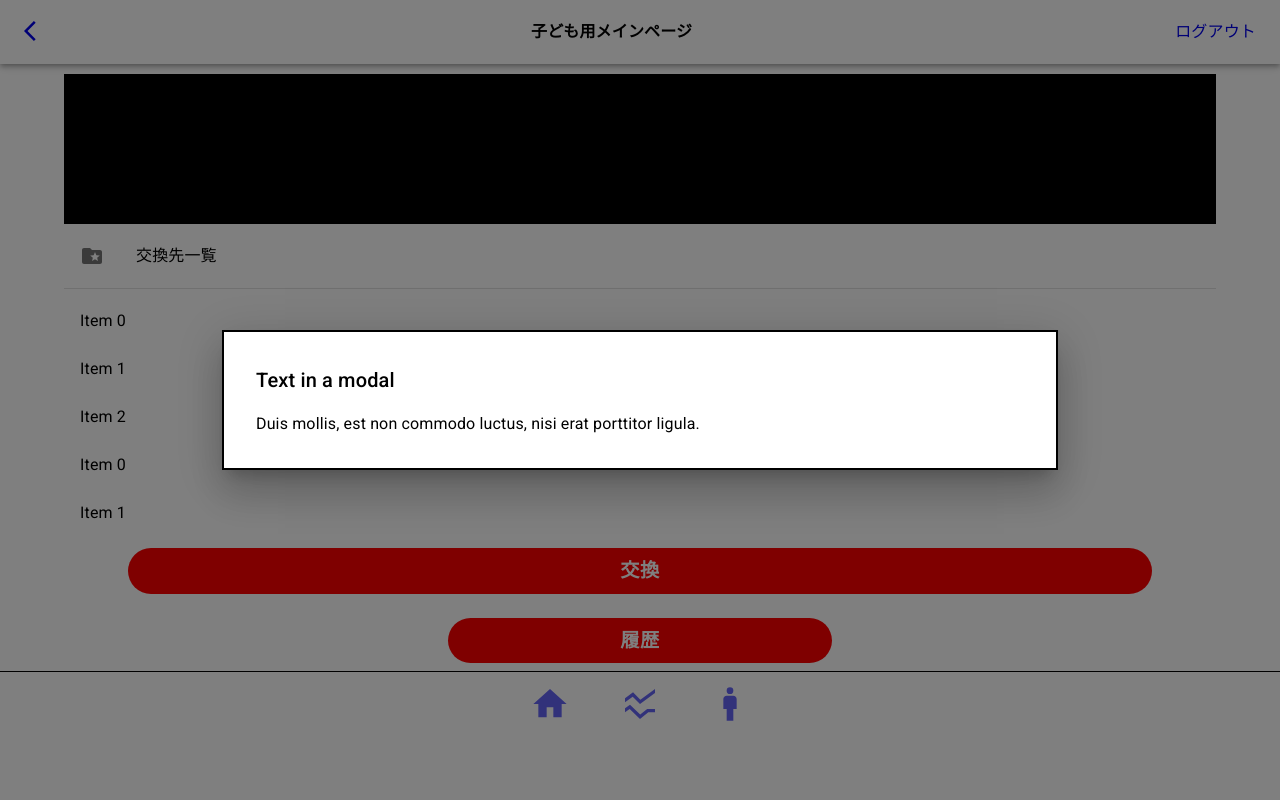
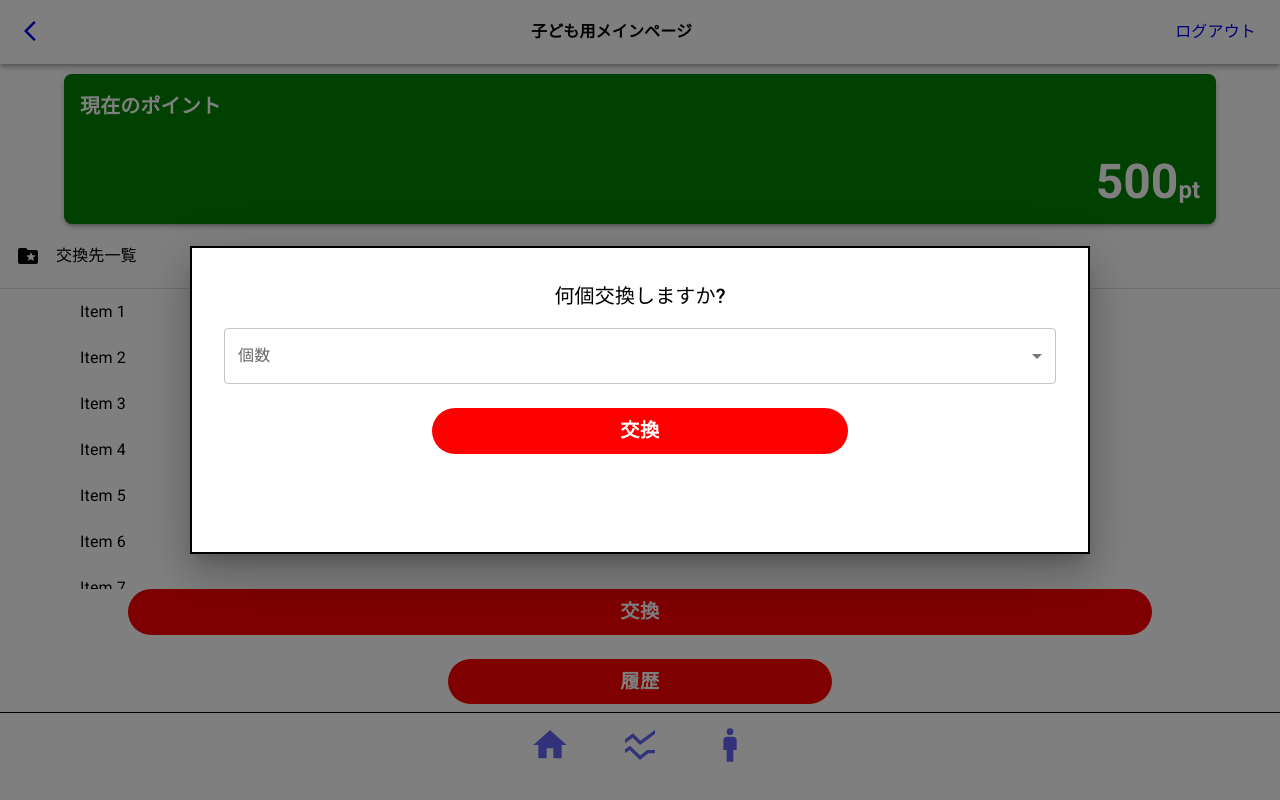
Before and after one commit to s-yuk/hf-frontend, a React (Vite) app: page /child in a window 1280 px wide. Both pictures are taken after a click on the button "交換". Built offline with nearby package versions, Linux system fonts and the light colour scheme.

Commit message:
created child home

```diff
--- a/index.html
+++ b/index.html
@@ -6,7 +6,7 @@
     <title>お投資できたねっ!</title>
     <link
       rel="stylesheet"
-      href="https://fonts.googleapis.com/css?family=Roboto:100,200,300,400,500,600,700&display=swap"
+      href="https://fonts.googleapis.com/css?family=Roboto:100,200,300,400,500,600,700,800,900&display=swap"
     />
     <style>
       * {
--- a/package.json
+++ b/package.json
@@ -15,7 +15,8 @@
     "@mui/material": "^5.10.12",
     "react": "^18.2.0",
     "react-dom": "^18.2.0",
-    "react-router-dom": "^6.4.2"
+    "react-router-dom": "^6.4.2",
+    "react-window": "^1.8.8"
   },
   "devDependencies": {
     "@types/react": "^18.0.22",
--- a/src/pages/ChildHome.jsx
+++ b/src/pages/ChildHome.jsx
@@ -8,20 +8,35 @@ import {
   ListItemButton,
   ListItemIcon,
   ListItemText,
-  ListSubheader,
   Typography,
+  FormControl,
+  InputLabel,
+  Select,
+  MenuItem,
 } from '@mui/material'
 import { Header } from '../components/Header'
-import { BigButton, SmallButton } from '../components/Buttons'
+import { BigButton, MiddleButton, SmallButton } from '../components/Buttons'
 import IconTabs from '../components/IconTabs'
 import { useState } from 'react'
-import { Link } from 'react-router-dom'
+import { FixedSizeList } from 'react-window'
 
+function renderRow(props) {
+  const { index, style } = props
+
+  return (
+    <ListItem style={style} key={index} component='div' disablePadding>
+      <ListItemButton>
+        <ListItemText primary={`Item ${index + 1}`} />
+      </ListItemButton>
+    </ListItem>
+  )
+}
 const ChildHome = () => {
   const [open, setOpen] = useState(false)
   const handleOpen = () => {
     setOpen(true)
   }
+
   return (
     <>
       <Header title='子ども用メインページ' />
@@ -29,50 +44,65 @@ const ChildHome = () => {
         sx={{
           width: '90%',
           height: 150,
-          bgcolor: 'black',
+          bgcolor: 'green',
           mx: 'auto',
-        }}
-      ></Box>
-      <Box
-        sx={{
-          width: '90%',
-          height: 300,
-          mx: 'auto',
-          mb: 3,
-          overflow: 'hidden',
+          color: 'white',
+          borderRadius: '8px',
+          boxShadow: 3,
         }}
       >
+        <Typography
+          variant='h6'
+          component='p'
+          sx={{
+            fontWeight: '600',
+            p: 2,
+          }}
+        >
+          現在のポイント
+        </Typography>
+        <Typography
+          variant='h3'
+          component='p'
+          sx={{
+            fontWeight: '700',
+            textAlign: 'right',
+            p: 2,
+            '&::after': {
+              content: '"pt"',
+              fontSize: '1.5rem',
+            },
+          }}
+        >
+          {500}
+        </Typography>
+      </Box>
       <nav aria-label='main mailbox folders'>
         <List>
           <ListItem disablePadding>
             <ListItemButton>
-                <ListItemIcon>
-                  <FolderSpecial />
-                </ListItemIcon>
+              <FolderSpecial
+                sx={{
+                  mr: 2,
+                }}
+              />
               <ListItemText primary='交換先一覧' />
             </ListItemButton>
           </ListItem>
         </List>
       </nav>
       <Divider />
-        <List
+      <Box
         sx={{
-            width: '100%',
+          width: '90%',
           height: 300,
-            overflow: 'auto',
-            '& ul': { padding: 0 },
+          mx: 'auto',
+          bgcolor: 'background.paper',
         }}
       >
-          {[0, 1, 2, 3, 4].map((sectionId) => (
-            <ul>
-              {[0, 1, 2].map((item) => (
-                <ListItem key={`item-${sectionId}-${item}`}>
-                  <ListItemText primary={`Item ${item}`} />
-                </ListItem>
-              ))}
-            </ul>
-          ))}
-        </List>
+        <FixedSizeList height={300} width={360} itemSize={46} itemCount={30} overscanCount={5}>
+          {renderRow}
+        </FixedSizeList>
       </Box>
       <Box
         sx={{
@@ -97,19 +127,46 @@ const ChildHome = () => {
               top: '50%',
               left: '50%',
               transform: 'translate(-50%, -50%)',
-              width: '60%',
+              width: '65%',
+              height: '30%',
               bgcolor: 'background.paper',
               border: '2px solid #000',
               boxShadow: 24,
               p: 4,
             }}
           >
-            <Typography id='modal-modal-title' variant='h6' component='h2'>
-              Text in a modal
+            <Typography
+              id='modal-modal-title'
+              variant='h6'
+              component='h2'
+              sx={{
+                textAlign: 'center',
+                mb: 2,
+              }}
+            >
+              何個交換しますか?
             </Typography>
-            <Typography id='modal-modal-description' sx={{ mt: 2 }}>
-              Duis mollis, est non commodo luctus, nisi erat porttitor ligula.
-            </Typography>
+            <Box>
+              <FormControl fullWidth>
+                <InputLabel id='demo-simple-select-label'>個数</InputLabel>
+                <Select sx={{}} labelId='demo-simple-select-label' id='demo-simple-select' label='count'>
+                  <MenuItem value={1}>1</MenuItem>
+                  <MenuItem value={2}>2</MenuItem>
+                  <MenuItem value={3}>3</MenuItem>
+                </Select>
+                <Box
+                  sx={{
+                    width: '100%',
+                    height: '100%',
+                    display: 'flex',
+                    justifyContent: 'center',
+                    mt: 3,
+                  }}
+                >
+                  <MiddleButton text='交換' />
+                </Box>
+              </FormControl>
+            </Box>
           </Box>
         </Modal>
         <SmallButton text='履歴' to='/child/history' />
```
Also changed, not shown: 1 other file (tests, documents, lock files or other folders). Lines whose indentation alone changed are shown as unchanged.
